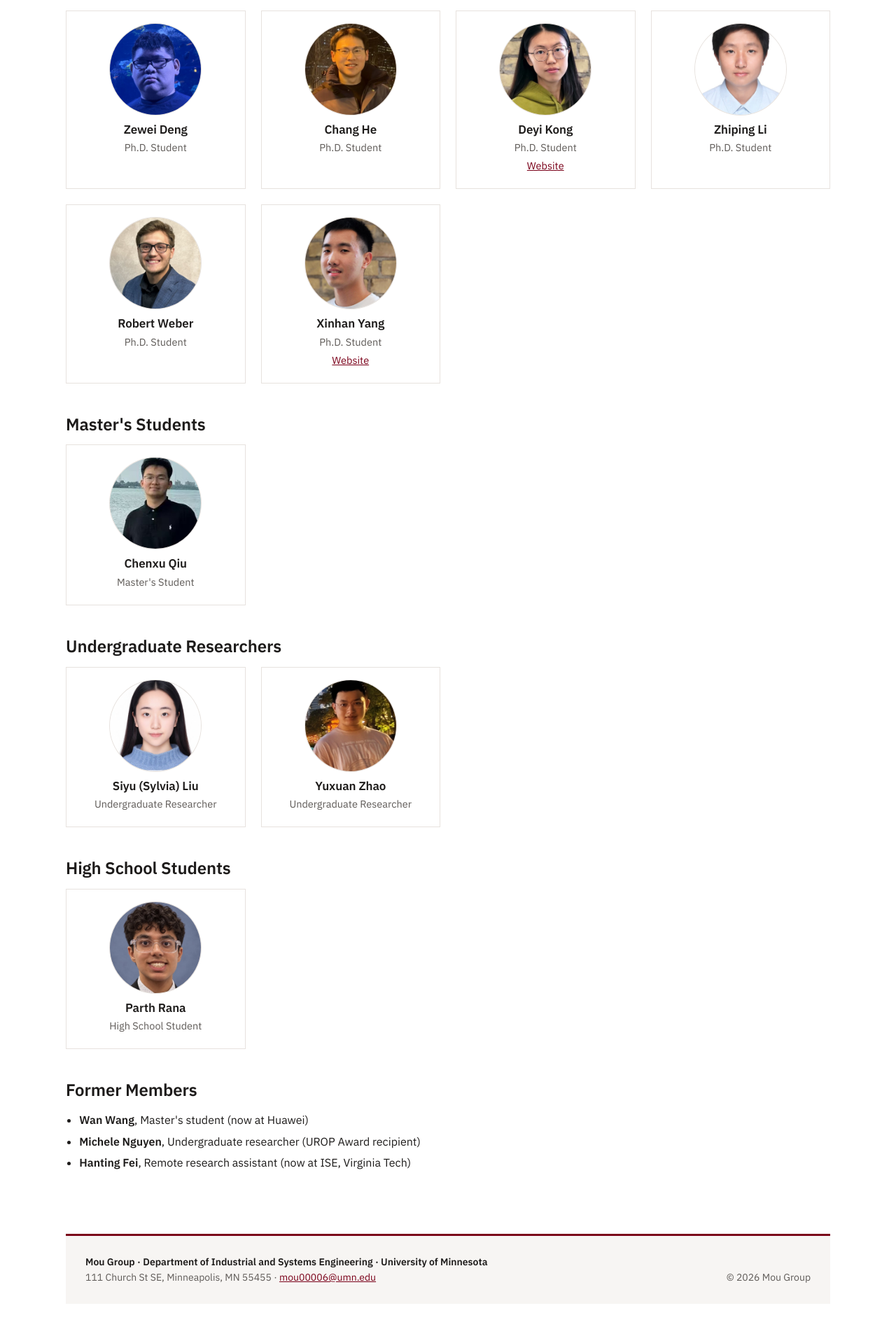
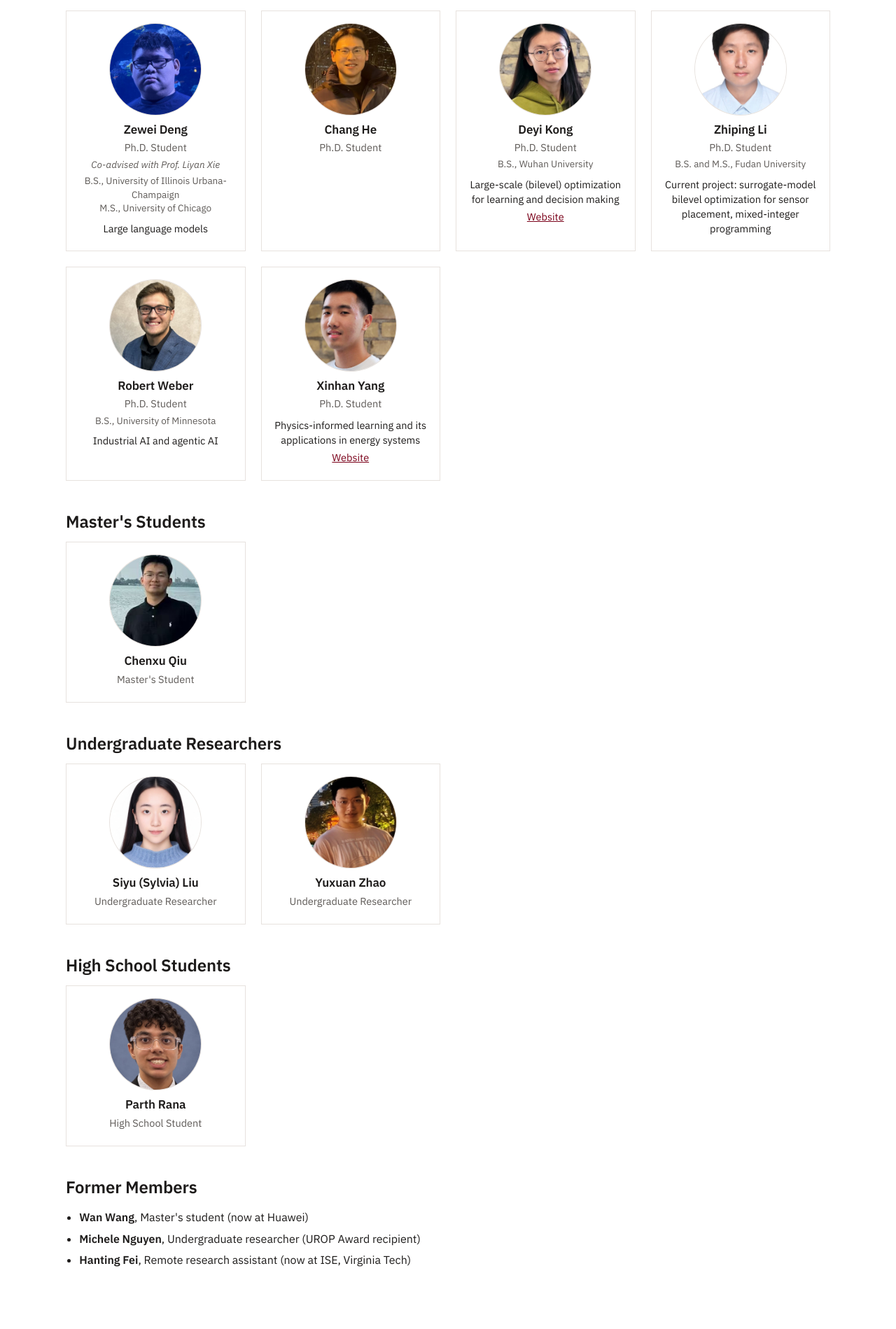
Before and after one commit to Mou-group-UMN/mou-group-umn.github.io, a Jekyll site: the page built from people.html, in a window 1280 px wide. Shown: the part 743-2642 px from the top of the page at 70% size. Built offline with Jekyll 4.4.1, drawn with Linux system fonts in a browser that asks for light colours.

Commit message:
People: degrees and research directions for the Ph.D. students
Each Ph.D. card can show a co-advisor line, degree lines and a one-line
research direction (Zewei Deng, Deyi Kong, Zhiping Li, Robert Weber,
Xinhan Yang, per Sean). The homepage Openings box adds "A few current
student projects can be found on the People page."

Co-Authored-By: Claude Opus 5.5 <noreply@anthropic.com>
Claude-Session: https://claude.ai/code/session_01XBj4b1asWe9EJC5WfSpYSG

```diff
--- a/_data/home.yml
+++ b/_data/home.yml
@@ -16,6 +16,7 @@ openings:
   topics:   # bullet points under the title (Sean, 2026-10-01); HTML allowed
     - '<strong>Agentic AI for industrial inspection and quality control</strong>, as part of our NSF-funded <a href="/projects/#data-agent">Data-Agent</a> project.'
     - 'We are also open to strong candidates with a solid numerical or mathematical background (for example, numerical analysis, PDEs or scientific computing) to work on <strong>physics-informed learning and large-scale optimization</strong>.'
+  more: 'A few current student projects can be found on the <a href="/people/">People</a> page.'   # line after the bullets
   text: >-
     Students in statistics, mathematics, computer science, engineering or related majors with proficient
     coding skills are welcome to apply. Please email Prof. Mou at
--- a/_data/people.yml
+++ b/_data/people.yml
@@ -1,5 +1,6 @@
 # People page data. photo = a file in assets/img/people/ ("" shows a placeholder).
 # Sections show in this order; an empty section is hidden.
+# Card fields: name, role, photo, optional cadv (co-advisor line), edu (list of degree lines), research (one line), web.
 pi:
   name: Shancong (Sean) Mou
   role: Assistant Professor, Industrial and Systems Engineering
@@ -18,12 +19,12 @@ pi:
 section_notes:   # optional note after a section heading on the People page, shown in parentheses
   phd: working or collaborating with the Mou Group
 phd:
-  - {name: Zewei Deng, role: Ph.D. Student, photo: zewei-deng.jpg}
+  - {name: Zewei Deng, role: Ph.D. Student, photo: zewei-deng.jpg, cadv: Co-advised with Prof. Liyan Xie, edu: ["B.S., University of Illinois Urbana-Champaign", "M.S., University of Chicago"], research: Large language models}
   - {name: Chang He, role: Ph.D. Student, photo: chang-he.jpg}
-  - {name: Deyi Kong, role: Ph.D. Student, photo: deyi-kong.jpg, web: "https://cse.umn.edu/isye/deyi-kong"}
-  - {name: Zhiping Li, role: Ph.D. Student, photo: zhiping-li.jpg}
-  - {name: Robert Weber, role: Ph.D. Student, photo: robert-weber.jpg}
-  - {name: Xinhan Yang, role: Ph.D. Student, photo: xinhan-yang.jpg, web: "https://cse.umn.edu/isye/xinhan-yang"}
+  - {name: Deyi Kong, role: Ph.D. Student, photo: deyi-kong.jpg, web: "https://cse.umn.edu/isye/deyi-kong", edu: ["B.S., Wuhan University"], research: Large-scale (bilevel) optimization for learning and decision making}
+  - {name: Zhiping Li, role: Ph.D. Student, photo: zhiping-li.jpg, edu: ["B.S. and M.S., Fudan University"], research: "Current project: surrogate-model bilevel optimization for sensor placement, mixed-integer programming"}
+  - {name: Robert Weber, role: Ph.D. Student, photo: robert-weber.jpg, edu: ["B.S., University of Minnesota"], research: Industrial AI and agentic AI}
+  - {name: Xinhan Yang, role: Ph.D. Student, photo: xinhan-yang.jpg, web: "https://cse.umn.edu/isye/xinhan-yang", research: Physics-informed learning and its applications in energy systems}
 masters:
   - {name: Chenxu Qiu, role: "Master's Student", photo: chenxu-qiu.jpg}
 undergrads:
--- a/assets/css/style.css
+++ b/assets/css/style.css
@@ -132,6 +132,8 @@ h3{font-size:19px;line-height:1.3}
 .card img,.ph{width:130px;height:130px;border-radius:50%;object-fit:cover;object-position:50% 28%;background:var(--soft);display:grid;place-items:center;margin:0 auto 10px;font:600 40px var(--cond);color:#bbb}
 .card img{box-shadow:0 0 0 1px var(--line)}   /* thin ring so white-background headshots still read as circles */
 .card h3{margin:.2em 0;font-size:17px}.card p{margin:.2em 0;color:var(--muted);font-size:14.5px}
+.card .cadv{font-size:13.5px;font-style:italic}.card .edu{font-size:13.5px;line-height:1.45}.card .edu span{display:block}
+.card .research{margin-top:8px;color:var(--ink);font-size:14.5px;line-height:1.45}   /* research direction on People cards */
 .h2-note{font-size:17px;font-weight:400;letter-spacing:0;color:var(--muted)}   /* people.yml section_notes */
 @media(max-width:560px){.h2-note{display:block;margin-top:4px;font-size:15px;line-height:1.45}}
 .pi{display:grid;grid-template-columns:200px 1fr;gap:28px;align-items:start}
--- a/index.html
+++ b/index.html
@@ -18,6 +18,7 @@ description: The Mou Group, led by Shancong (Sean) Mou at the University of Minn
 <div class="eyebrow">Openings</div>
 <h2>{{ h.openings.title }}</h2>
 {% if h.openings.topics %}<ul class="op-topics">{% for t in h.openings.topics %}<li>{{ t }}</li>{% endfor %}</ul>{% endif %}
+{% if h.openings.more %}<p>{{ h.openings.more }}</p>{% endif %}
 <p>{{ h.openings.text }}</p>
 </section>
 
--- a/people.html
+++ b/people.html
@@ -13,7 +13,7 @@ permalink: /people/
 {% assign groups = "phd:Ph.D. Students,masters:Master's Students,undergrads:Undergraduate Researchers,highschool:High School Students,students:Students,postdocs:Postdocs" | split: "," %}
 {% for g in groups %}{% assign kv = g | split: ":" %}{% assign key = kv[0] %}{% assign list = site.data.people[key] %}
 {% if list.size > 0 %}{% assign sn = site.data.people.section_notes[key] %}<h2>{{ kv[1] }}{% if sn %} <span class="h2-note">({{ sn }})</span>{% endif %}</h2><div class="grid">{% for m in list %}
-<div class="card">{% if m.photo and m.photo != "" %}<img src="{{ '/assets/img/people/' | append: m.photo | relative_url }}" alt="{{ m.name }}">{% else %}<div class="ph">{{ m.name | slice: 0 }}</div>{% endif %}<h3>{{ m.name }}</h3>{% if m.role %}<p>{{ m.role }}</p>{% endif %}{% if m.web %}<p><a href="{{ m.web }}">Website</a></p>{% endif %}</div>
+<div class="card">{% if m.photo and m.photo != "" %}<img src="{{ '/assets/img/people/' | append: m.photo | relative_url }}" alt="{{ m.name }}">{% else %}<div class="ph">{{ m.name | slice: 0 }}</div>{% endif %}<h3>{{ m.name }}</h3>{% if m.role %}<p>{{ m.role }}</p>{% endif %}{% if m.cadv %}<p class="cadv">{{ m.cadv }}</p>{% endif %}{% if m.edu %}<p class="edu">{% for e in m.edu %}<span>{{ e }}</span>{% endfor %}</p>{% endif %}{% if m.research %}<p class="research">{{ m.research }}</p>{% endif %}{% if m.web %}<p><a href="{{ m.web }}">Website</a></p>{% endif %}</div>
 {% endfor %}</div>{% endif %}{% endfor %}
 {% assign former = site.data.people.former %}
 {% if former.size > 0 %}<h2>Former Members</h2>
```
